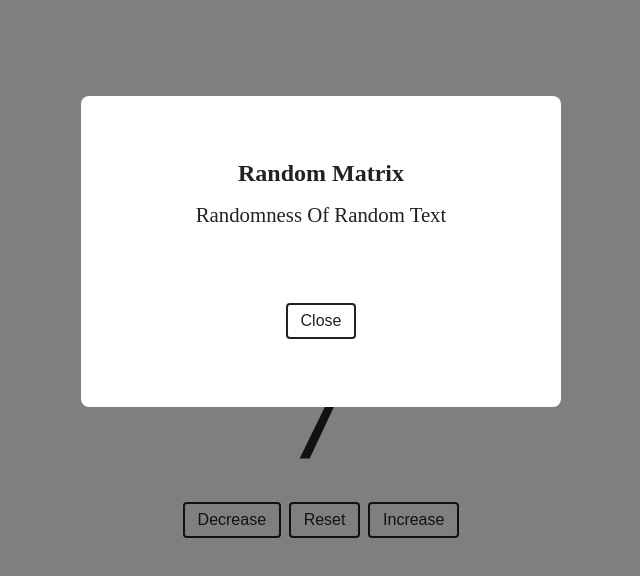
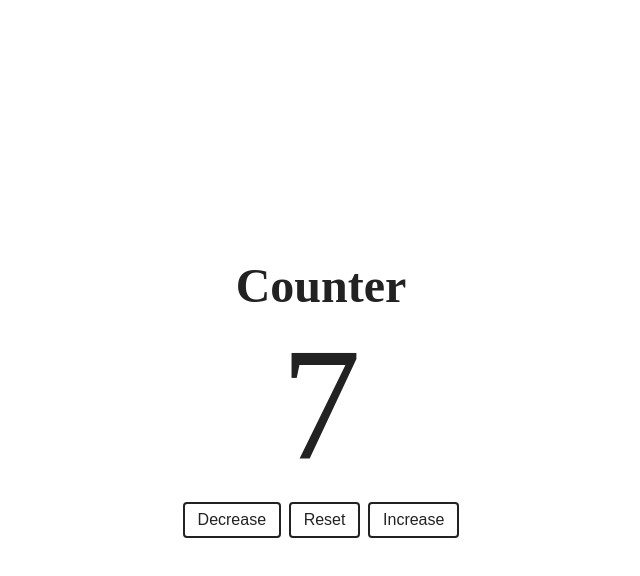
Before and after one commit to TidbitsJS/Redux-Counter, a React (Create React App) app: page / in a window 1280 px wide. Shown: the top 576 px of the page, without its empty margins (319-959 px from the left). Built offline with nearby package versions, Linux system fonts and the light colour scheme.

Commit message:
modal dispatch

```diff
--- a/src/components/modal/Modal.js
+++ b/src/components/modal/Modal.js
@@ -1,22 +1,36 @@
 import React from "react";
 import PropTypes from "prop-types";
 
-const Modal = (props) => {
-  const isOpen = true;
+import { connect } from "react-redux";
+import { MODAL_CLOSE } from "../../config/Actions";
 
+const Modal = ({ isOpen, name, text, close }) => {
   return (
     <div className={`modal-overlay ${isOpen ? `isModalOpen` : null} `}>
       <div className="modal-container">
-        <h2>Random Matrix</h2>
-        <p style={{ fontSize: "1.3rem", marginTop: "1rem" }}>
-          Randomness of random text
-        </p>
-        <button className="btn btn-primary">close</button>
+        <h2>{name}</h2>
+        <p style={{ fontSize: "1.3rem", marginTop: "1rem" }}>{text}</p>
+        <button onClick={close} className="btn btn-primary">
+          close
+        </button>
       </div>
     </div>
   );
 };
 
-Modal.propTypes = {};
+Modal.propTypes = {
+  isOpen: PropTypes.bool.isRequired,
+  name: PropTypes.string.isRequired,
+  text: PropTypes.string.isRequired,
+  close: PropTypes.func.isRequired,
+};
 
-export default Modal;
+const mapStateToProps = ({ modalState: { isOpen, name, text } }) => {
+  return { isOpen, name, text };
+};
+
+function mapDispatchToProps(dispatch) {
+  return { close: () => dispatch({ type: MODAL_CLOSE }) };
+}
+
+export default connect(mapStateToProps, mapDispatchToProps)(Modal);
```
